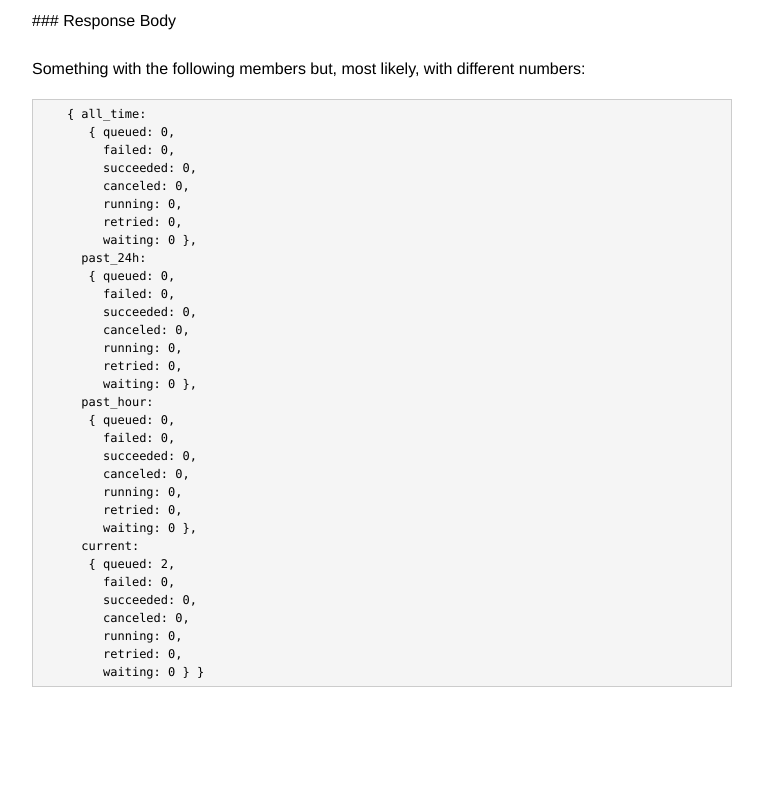
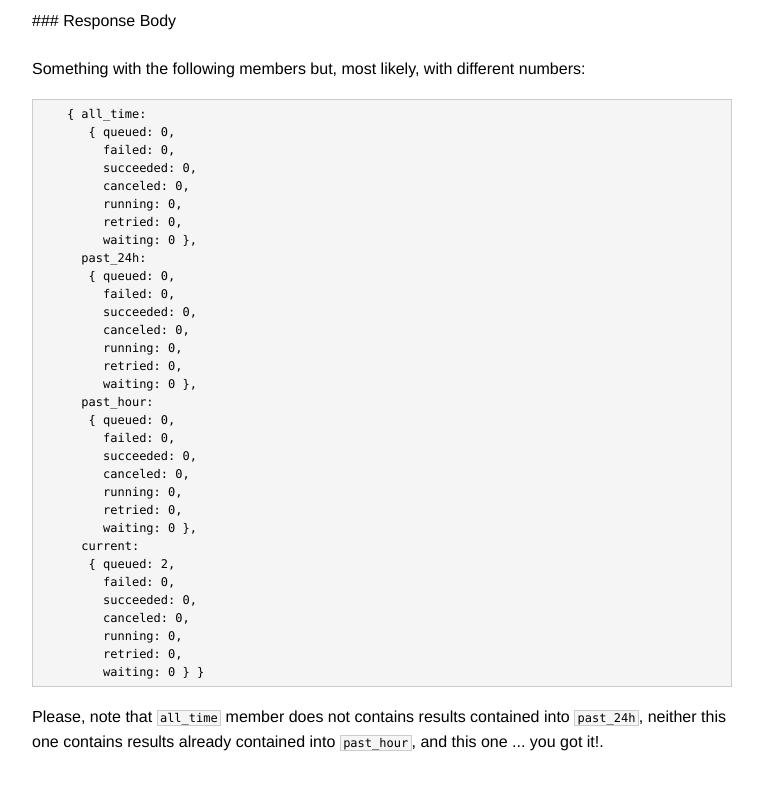
Before and after one commit to TritonDataCenter/node-workflow, a plain HTML site: page workflowapi.html in a window 1280 px wide. Shown: the part 7986-8775 px from the top of the page, without its empty margins (258-1021 px from the left). Before the commit the page ends 8691 px from the top, so only its background shows below. Drawn offline with Linux system fonts and the light colour scheme.

Commit message:
GH-116: Make clear what is contained into each /stats member

```diff
--- a/workflowapi.html
+++ b/workflowapi.html
@@ -485,6 +485,10 @@ system status, in terms of number of jobs on each one of the execution satatus</
          waiting: 0 } }
 </code></pre>
 
+<p>Please, note that <code>all_time</code> member does not contains results contained into
+<code>past_24h</code>, neither this one contains results already contained into
+<code>past_hour</code>, and this one ... you got it!.</p>
+
 <p><style>#forkongithub a{background:#600;color:#fff;text-decoration:none;font-family:arial, sans-serif;text-align:center;font-weight:bold;padding:5px 40px;font-size:1rem;line-height:2rem;position:relative;transition:0.5s;}#forkongithub a:hover{background:#000;color:#fff;}#forkongithub a::before,#forkongithub a::after{content:"";width:100%;display:block;position:absolute;top:1px;left:0;height:1px;background:#fff;}#forkongithub a::after{bottom:1px;top:auto;}@media screen and (min-width:800px){#forkongithub{position:absolute;display:block;top:0;right:0;width:200px;overflow:hidden;height:200px;}#forkongithub a{width:200px;position:absolute;top:60px;right:-60px;transform:rotate(45deg);-webkit-transform:rotate(45deg);box-shadow:4px 4px 10px rgba(0,0,0,0.8);}}</style><span id="forkongithub"><a href="https://github.com/kusor/node-workflow">Fork me on GitHub</a></span></p>
 
     </div>
```
